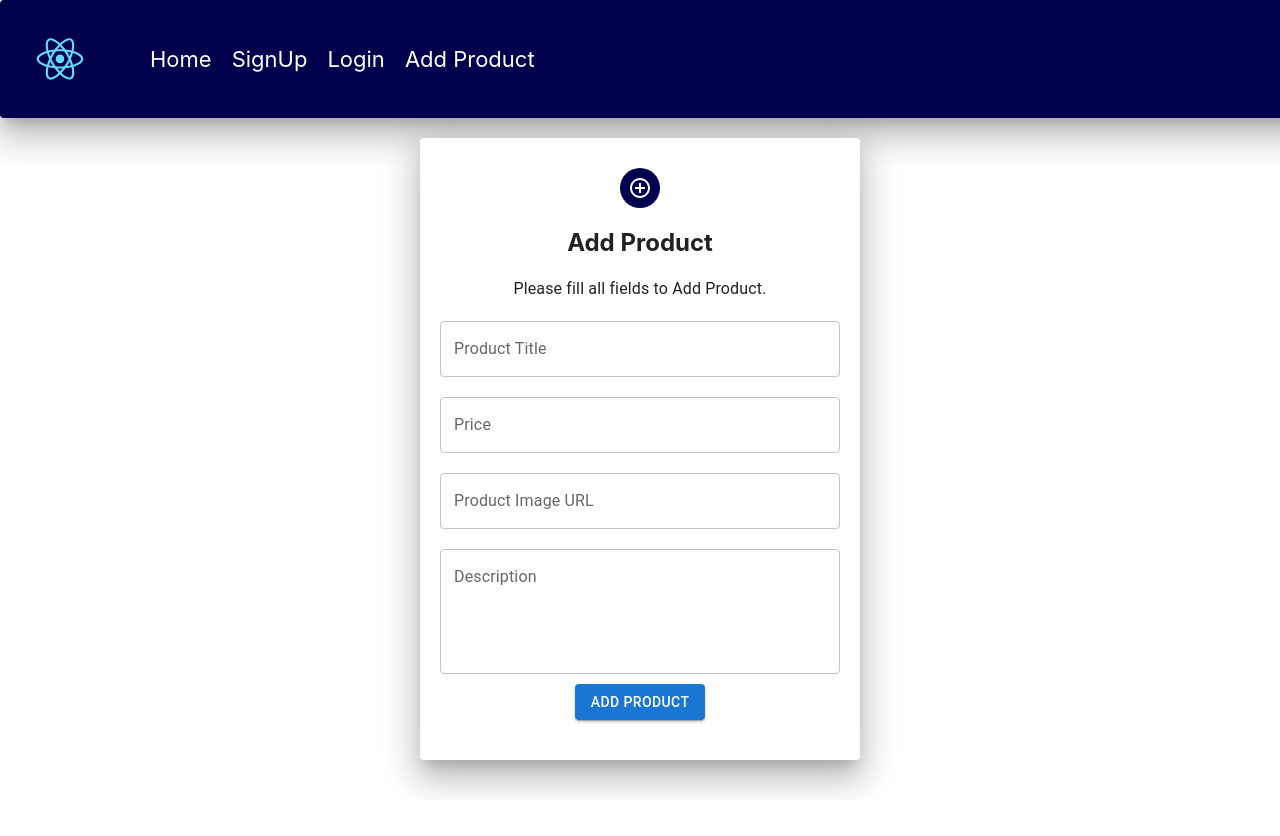
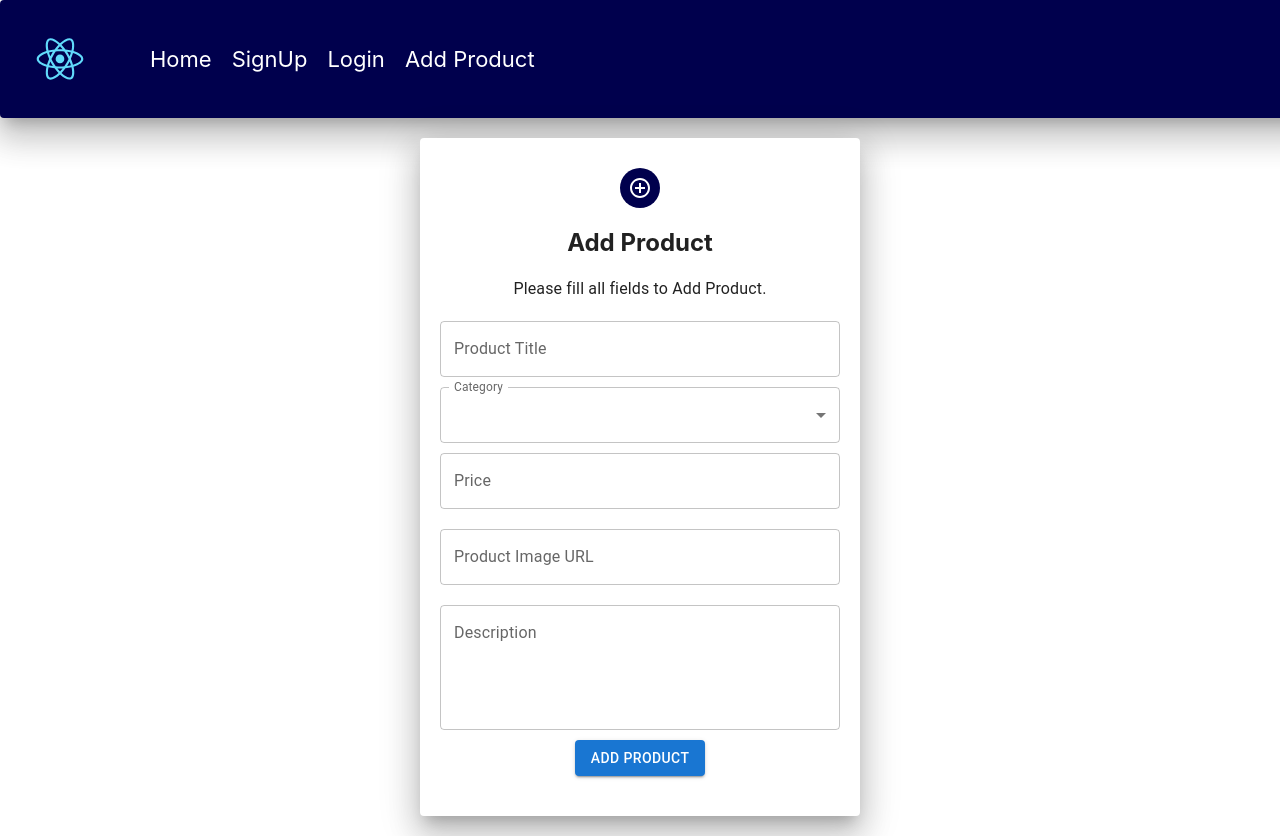
Before and after one commit to MalikNoumanArshad/social, a React (Create React App) app: page /AddProduct in a window 1280 px wide. Shown: the top 836 px of the page. Before the commit the page ends 800 px from the top, so only its background shows below. Built offline with nearby package versions, Linux system fonts and the light colour scheme.

Commit message:
add product and schema

```diff
--- a/src/components/add_product.jsx
+++ b/src/components/add_product.jsx
@@ -1,5 +1,5 @@
 import React, { useState } from 'react';
-import { Avatar, Button, Grid, Paper, TextField, Typography } from '@mui/material';
+import { Avatar, Button, FormControl, Grid, InputLabel, MenuItem, Paper, Select, TextField, Typography } from '@mui/material';
 import { AddCircleOutlineOutlined } from '@mui/icons-material';
 import * as Yup from 'yup';
 
@@ -9,7 +9,7 @@ const AddProduct = () => {
     const avatarstyle = { backgroundColor: '#00004d' };
 
     const [formData, setFormData] = useState({
-        title: '',price: '',image: '',description: '',
+        title: '', price: '', image: '', description: '',
     });
     const [errors, setErrors] = useState({});
 
@@ -77,6 +77,21 @@ const AddProduct = () => {
                             error={Boolean(errors.title)}
                             helperText={errors.title}
                         />
+                        <FormControl fullWidth>
+                            <InputLabel id="demo-simple-select-label">Category</InputLabel>
+                            <Select
+                                labelId="demo-simple-select-label"
+                                id="demo-simple-select"
+                                value='Category'
+                                label="Category"
+
+                            >
+
+                                <MenuItem value={10}>Ten</MenuItem>
+                                <MenuItem value={20}>Twenty</MenuItem>
+                                <MenuItem value={30}>Thirty</MenuItem>
+                            </Select>
+                        </FormControl>
                         <TextField
                             style={formstyle}
                             fullWidth
```
